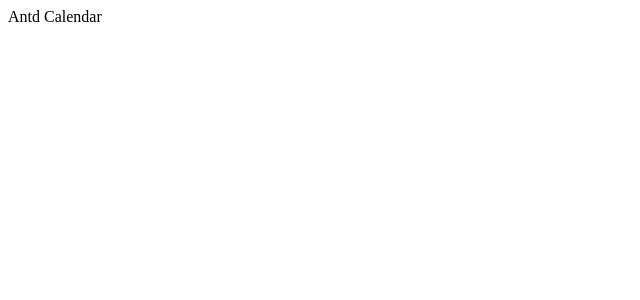
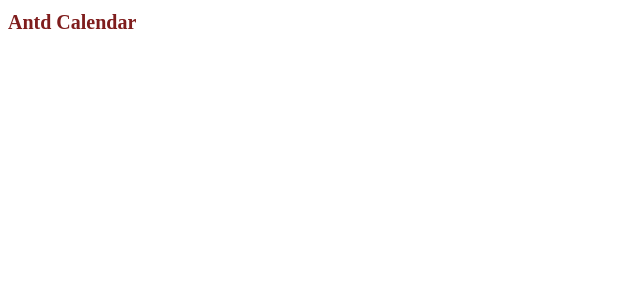
Before and after one commit to caotrungduc03/antd-calendar, a React (Vite) app: page / in a window 1280 px wide. Shown: the top 300 px of the page, without its empty margins (0-640 px from the left). Built offline with nearby package versions, Linux system fonts and the light colour scheme.

Commit message:
feat: add tailwind css

```diff
--- a/package.json
+++ b/package.json
@@ -7,7 +7,9 @@
     "dev": "vite",
     "build": "tsc -b && vite build",
     "lint": "eslint .",
-    "preview": "vite preview"
+    "preview": "vite preview",
+    "css": "npx tailwindcss -i ./src/tailwind.css -o ./src/components/AntdCalendar.css",
+    "css:dev": "npx tailwindcss -i ./src/tailwind.css -o ./src/components/AntdCalendar.css --watch"
   },
   "dependencies": {
     "react": "^18.0.0",
@@ -22,6 +24,7 @@
     "eslint-plugin-react-hooks": "^5.0.0",
     "eslint-plugin-react-refresh": "^0.4.16",
     "globals": "^15.14.0",
+    "tailwindcss": "3",
     "typescript": "~5.6.2",
     "typescript-eslint": "^8.18.2",
     "vite": "^6.0.5"
--- /dev/null
+++ b/src/components/AntdCalendar.css
@@ -0,0 +1,18 @@
+.antd-calendar .tw-text-xl {
+  font-size: 1.25rem;
+  line-height: 1.75rem
+}
+
+.antd-calendar .tw-font-bold {
+  font-weight: 700
+}
+
+.antd-calendar .tw-text-blue-900 {
+  --tw-text-opacity: 1;
+  color: rgb(30 58 138 / var(--tw-text-opacity, 1))
+}
+
+.antd-calendar .tw-text-red-900 {
+  --tw-text-opacity: 1;
+  color: rgb(127 29 29 / var(--tw-text-opacity, 1))
+}
--- a/src/components/AntdCalendar.tsx
+++ b/src/components/AntdCalendar.tsx
@@ -1,5 +1,11 @@
+import "./AntdCalendar.css";
+
 const AntdCalendar = () => {
-  return <div>Antd Calendar</div>;
+  return (
+    <div className="antd-calendar">
+      <div className="tw-text-xl tw-font-bold tw-text-red-900">Antd Calendar</div>
+    </div>
+  );
 };
 
 export default AntdCalendar;
--- /dev/null
+++ b/src/tailwind.css
@@ -0,0 +1 @@
+@tailwind utilities;
```
Also changed, not shown: tailwind.config.js (added, +9 -0 lines), 1 other file (tests, documents, lock files or other folders).
